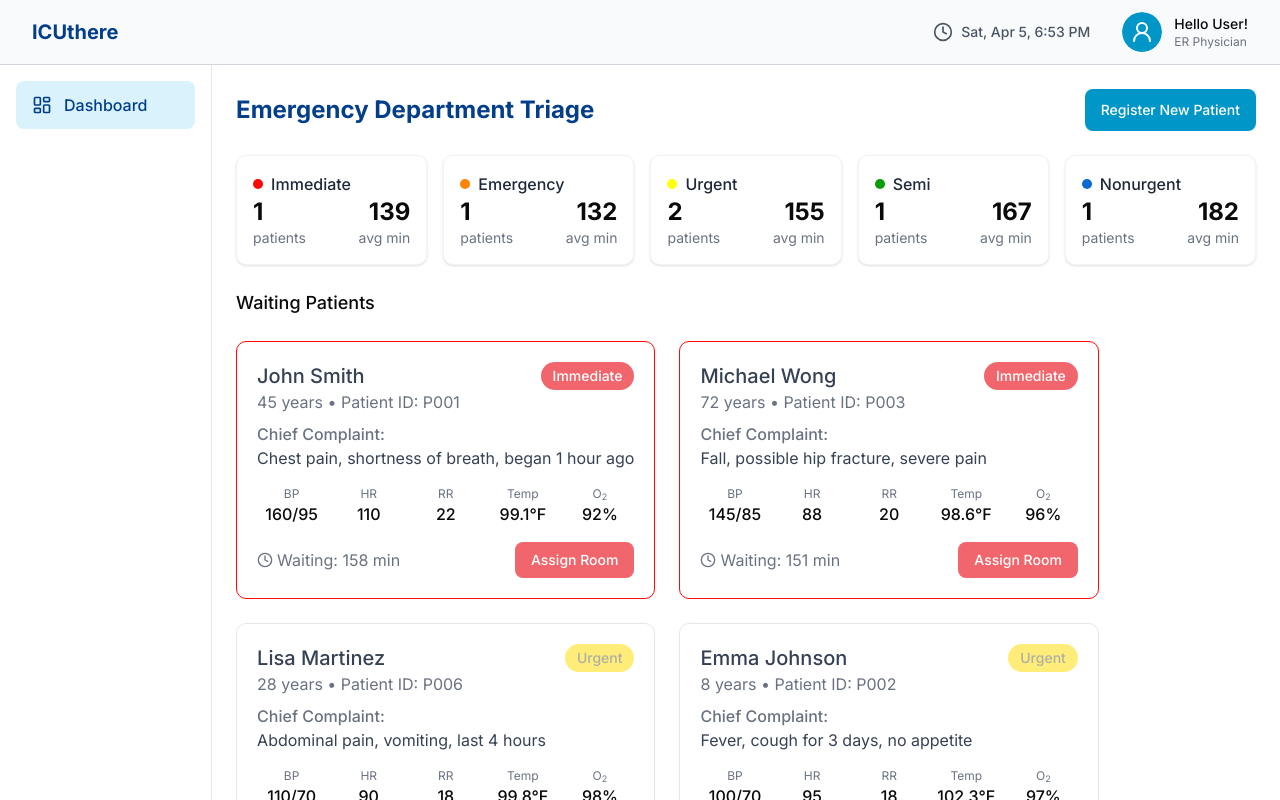
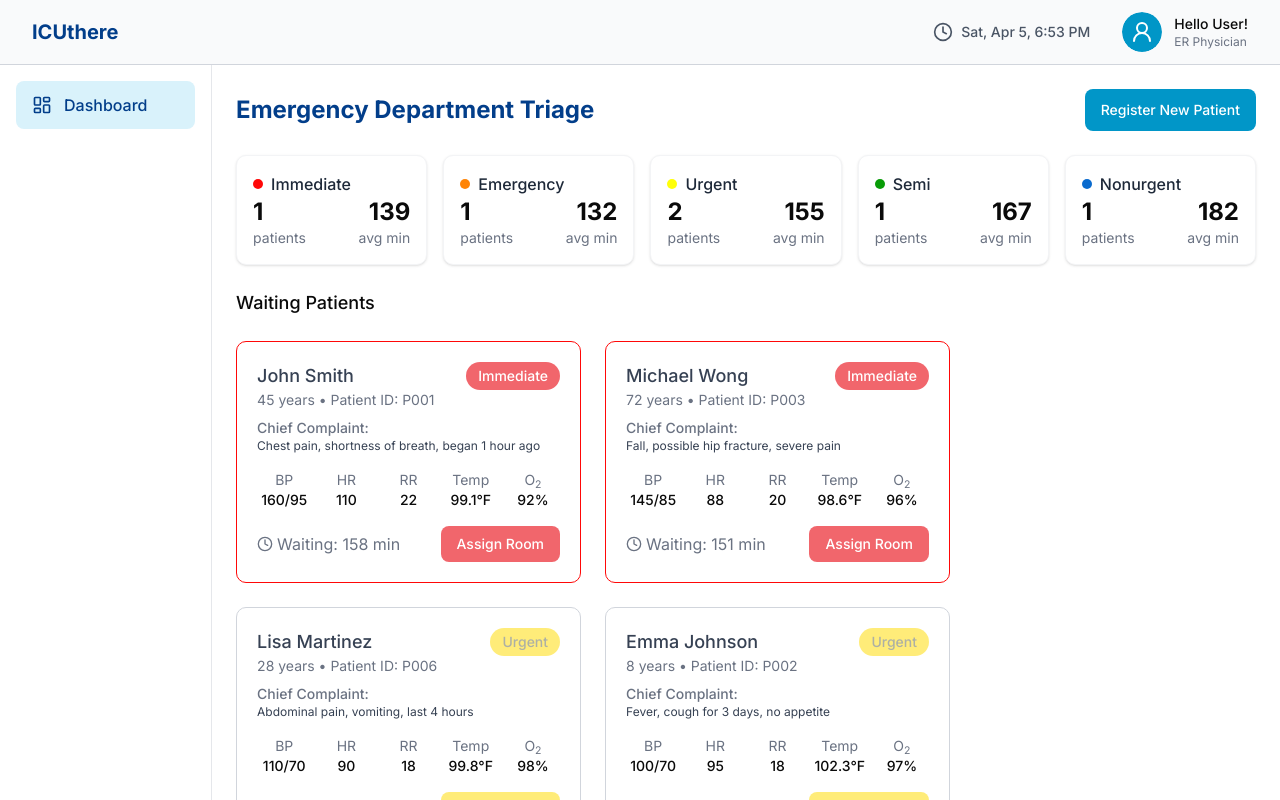
Before and after one commit to Jeffuz/icuthere, a Next.js app: page /dashboard in a window 1280 px wide. Shown: the top 800 px of the page. Built offline with nearby package versions, Linux system fonts and the light colour scheme.

Commit message:
update ui for patientcard

```diff
--- a/src/app/dashboard/page.tsx
+++ b/src/app/dashboard/page.tsx
@@ -74,7 +74,7 @@ const page = () => {
           {/* Hospital Data */}
           <div className="flex space-x-6">
             {/* Waiting Patients */}
-            <div className="flex flex-col gap-6">
+            <div className="flex flex-col gap-6 w-[70%]">
               {/* Header */}
               <h2 className="text-lg font-medium">Waiting Patients</h2>
               {/* Patient Panels */}
--- a/src/components/Sidebar.tsx
+++ b/src/components/Sidebar.tsx
@@ -42,7 +42,7 @@ function NavItem({ href, icon, label }: NavItemProps) {
 
 export default function Sidebar() {
   return (
-    <div className="w-64 h-screen border-r border-gray-200 bg-white">
+    <div className="w-64 border-r border-gray-200 bg-white">
       <div className="flex flex-col py-4">
         <nav className="flex flex-col space-y-3 px-4">
           <NavItem
--- a/src/components/dashboard/patient-card.tsx
+++ b/src/components/dashboard/patient-card.tsx
@@ -20,13 +20,13 @@ export function PatientCard({ patient }: PatientCardProps) {
       className={`bg-white rounded-lg border p-5 ${
         patient.triageLevel === "Immediate"
           ? "border-[#FF0808]"
-          : "border-gray-200"
+          : "border-gray-300"
       }`}
     >
       <div className="flex justify-between items-start mb-2">
         <div>
-          <h3 className="text-xl font-medium text-gray-700">{patient.name}</h3>
-          <p className="text-gray-500">
+          <h3 className="text-lg font-medium text-gray-700">{patient.name}</h3>
+          <p className="text-gray-500 text-sm">
             {patient.age} years • Patient ID: {patient.patientId}
           </p>
         </div>
@@ -38,32 +38,32 @@ export function PatientCard({ patient }: PatientCardProps) {
       </div>
 
       <div className="mb-4">
-        <p className="text-gray-500 font-medium">Chief Complaint:</p>
-        <p className="text-gray-700 lie-clamp-1">{patient.chiefComplaint}</p>
+        <p className="text-gray-500 font-medium text-sm">Chief Complaint:</p>
+        <p className="text-gray-700 lie-clamp-1 text-xs">{patient.chiefComplaint}</p>
       </div>
 
       <div className="grid grid-cols-5 gap-2 mb-4">
         <div className="text-center">
-          <p className="text-xs text-gray-500">BP</p>
-          <p className="font-medium">{patient.vitalSigns.bp}</p>
+          <p className="text-sm text-gray-500">BP</p>
+          <p className="font-medium text-sm">{patient.vitalSigns.bp}</p>
         </div>
         <div className="text-center">
-          <p className="text-xs text-gray-500">HR</p>
-          <p className="font-medium">{patient.vitalSigns.hr}</p>
+          <p className="text-sm text-gray-500">HR</p>
+          <p className="font-medium text-sm">{patient.vitalSigns.hr}</p>
         </div>
         <div className="text-center">
-          <p className="text-xs text-gray-500">RR</p>
-          <p className="font-medium">{patient.vitalSigns.rr}</p>
+          <p className="text-sm text-gray-500">RR</p>
+          <p className="font-medium text-sm">{patient.vitalSigns.rr}</p>
         </div>
         <div className="text-center">
-          <p className="text-xs text-gray-500">Temp</p>
-          <p className="font-medium">{patient.vitalSigns.temp}</p>
+          <p className="text-sm text-gray-500">Temp</p>
+          <p className="font-medium text-sm">{patient.vitalSigns.temp}</p>
         </div>
         <div className="text-center">
-          <p className="text-xs text-gray-500">
+          <p className="text-sm text-gray-500">
             O<sub>2</sub>
           </p>
-          <p className="font-medium">{patient.vitalSigns.o2}%</p>
+          <p className="font-medium text-sm">{patient.vitalSigns.o2}%</p>
         </div>
       </div>
 
```
